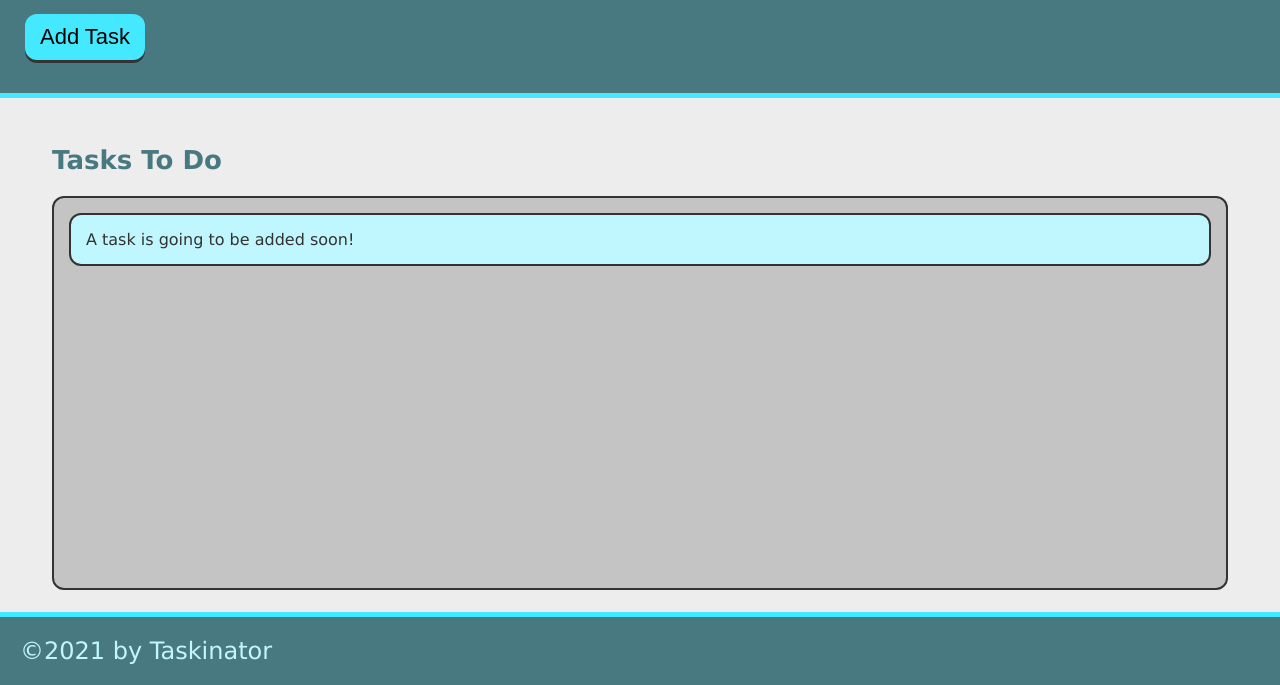
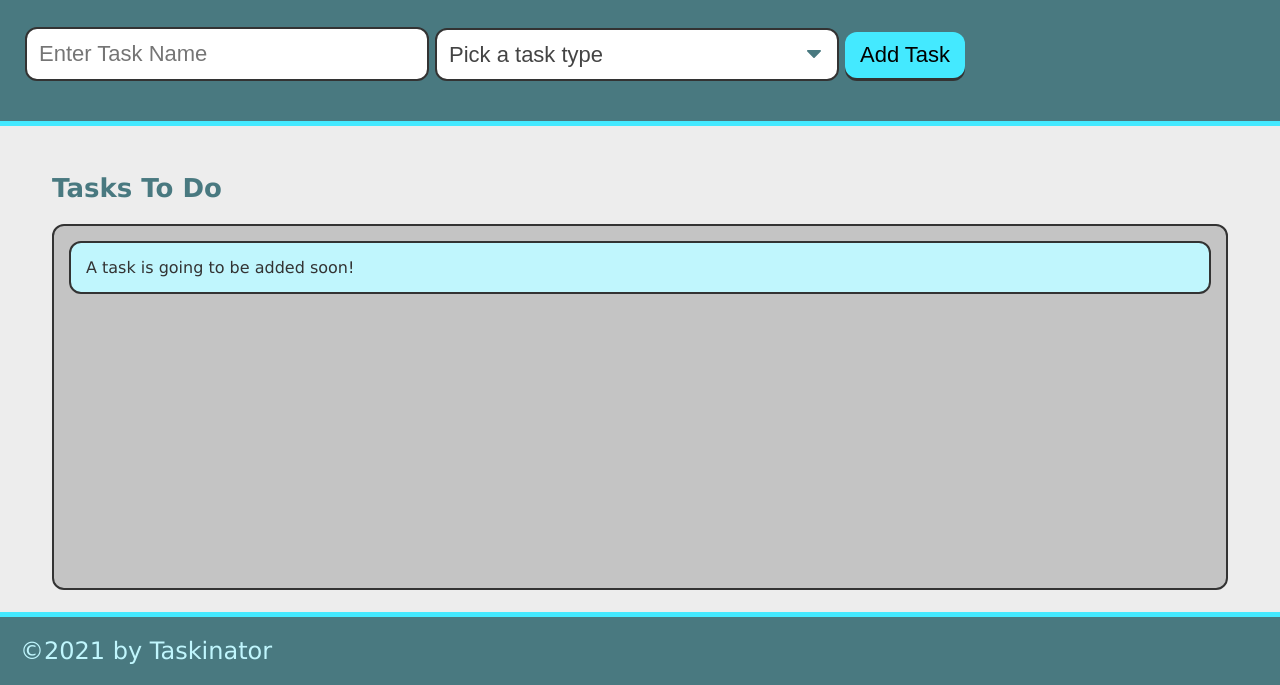
Before and after one commit to aliacollier/taskinator, a plain HTML site: page index.html in a window 1280 px wide. Shown: the part 115-800 px from the top of the page. Drawn offline with Linux system fonts and the light colour scheme.

Commit message:
added form to index.html file

```diff
--- a/index.html
+++ b/index.html
@@ -12,7 +12,25 @@
     <header>
       <h1 class="page-title">Taskinator</h1>
       <p>Click the button below to add a new task!</p>
-      <button class="btn" id="save-task">Add Task</button>
+      <form id="task-form">
+        <div class="form-group">
+          <input type="text" name="task-name" placeholder="Enter Task Name"/>
+        </div>
+
+        <div class="form-group">
+          <select name="task-type" class="select-dropdown">
+            <option value="" disabled selected>Pick a task type</option>
+            <option value="Home">Home</option>
+            <option value="School">School</option>
+            <option value="Work">Work</option>
+            <option value="Personal">Personal</option>
+          </select>
+        </div>
+
+        <div class="form-group">
+          <button class="btn" id="save-task" type="submit">Add Task</button>
+        </div>
+      </form>
     </header>
 
     <main class="page-content">
```
